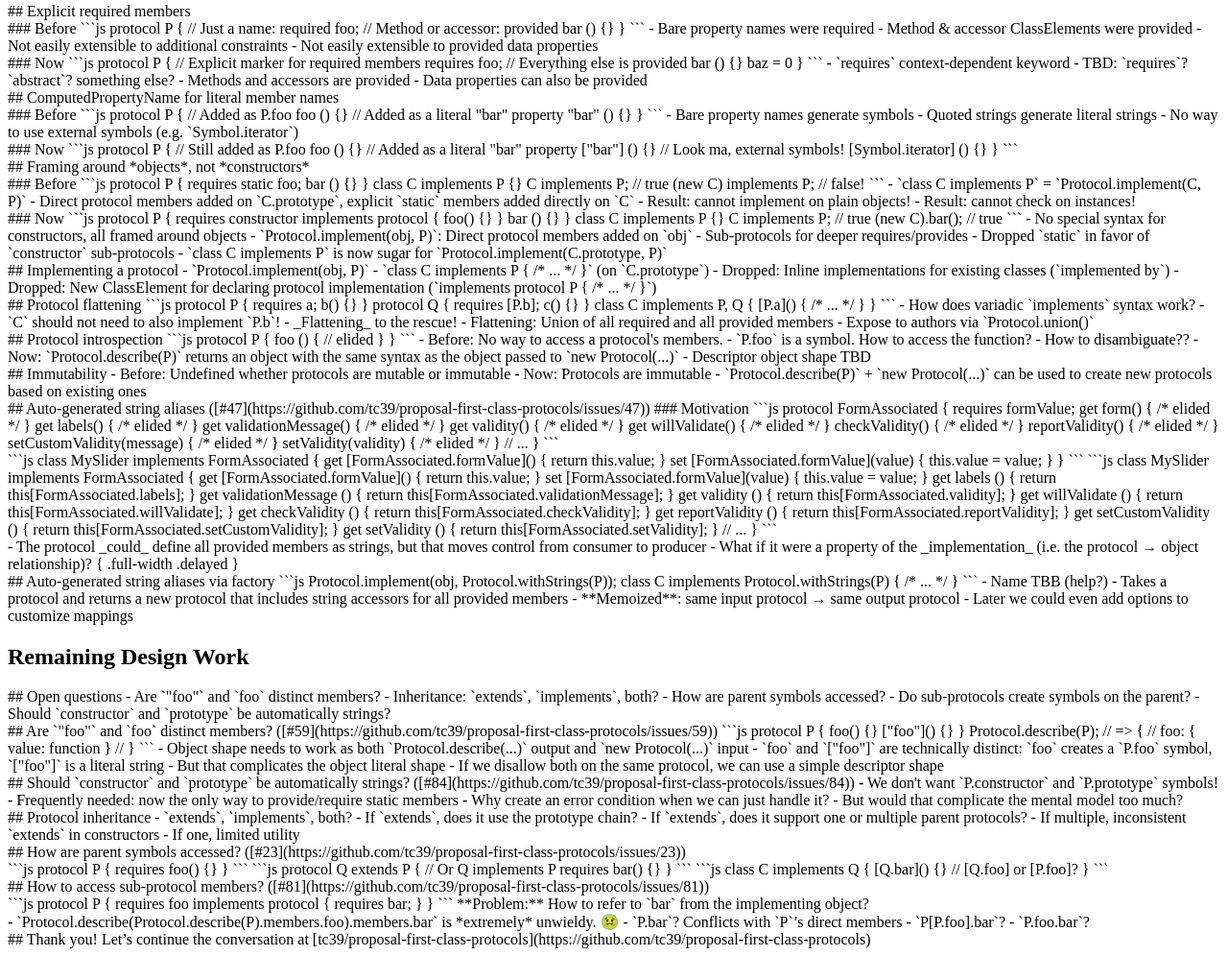
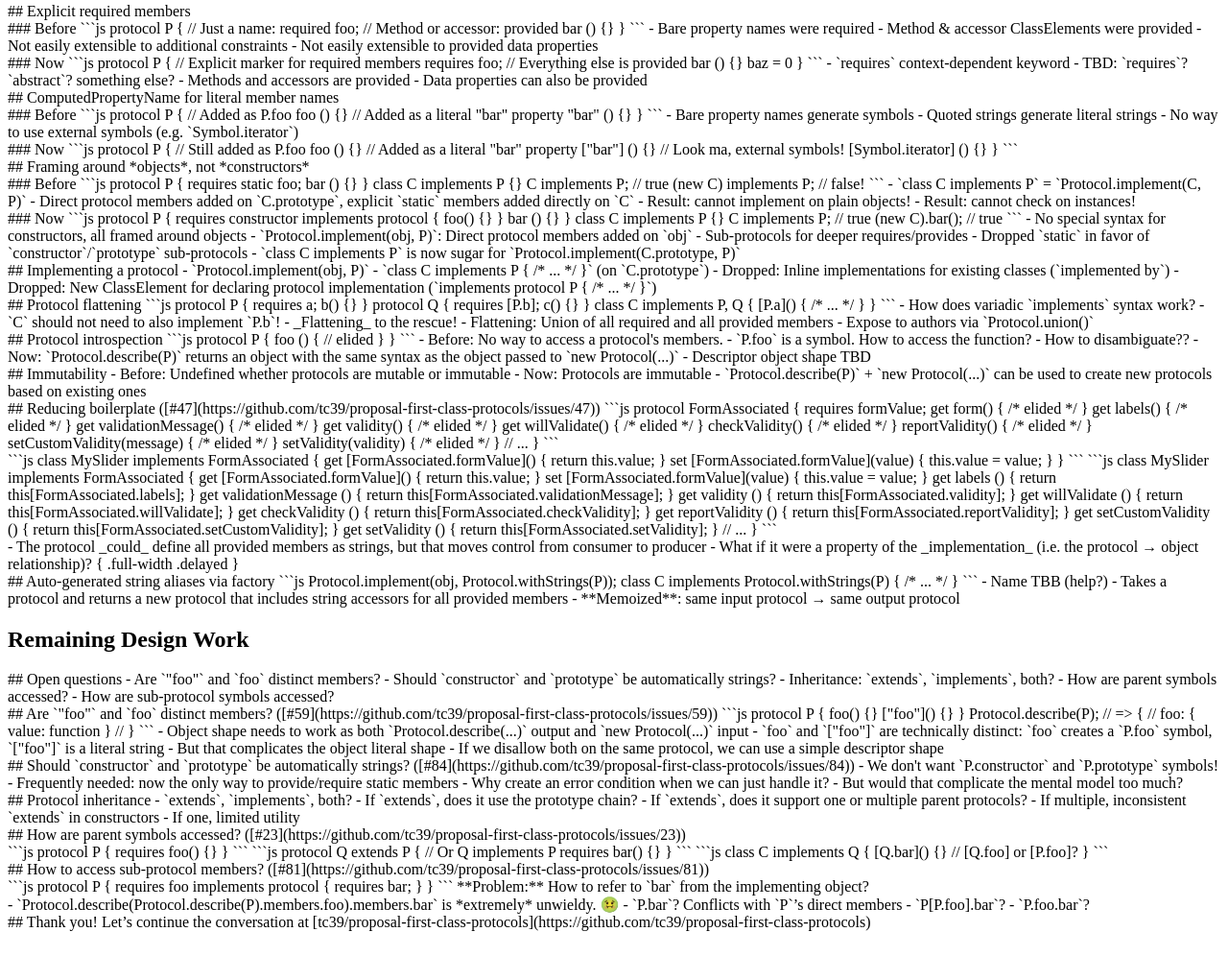
Before and after one commit to tc39/proposal-first-class-protocols, a website with bundled scripts: page slides/2026-03/index.html in a window 1280 px wide. Shown: the part 589-1585 px from the top of the page at 96% size. Built offline with nearby package versions, Linux system fonts and the light colour scheme.

Commit message:
Slide tweaks

````diff
--- a/slides/2026-03/index.html
+++ b/slides/2026-03/index.html
@@ -311,7 +311,7 @@ C implements P; // true
 - No special syntax for constructors, all framed around objects
 - `Protocol.implement(obj, P)`: Direct protocol members added on `obj`
 - Sub-protocols for deeper requires/provides
-- Dropped `static` in favor of `constructor` sub-protocols
+- Dropped `static` in favor of `constructor`/`prototype` sub-protocols
 - `class C implements P` is now sugar for `Protocol.implement(C.prototype, P)`
 
 </section>
@@ -382,8 +382,7 @@ protocol P {
 
 <article class="slide md columns" id="with-strings">
 
-## Auto-generated string aliases ([#47](https://github.com/tc39/proposal-first-class-protocols/issues/47))
-### Motivation
+## Reducing boilerplate ([#47](https://github.com/tc39/proposal-first-class-protocols/issues/47))
 
 ```js
 protocol FormAssociated {
@@ -447,7 +446,6 @@ class C implements Protocol.withStrings(P) { /* ... */ }
 - Name TBB (help?)
 - Takes a protocol and returns a new protocol that includes string accessors for all provided members
 - **Memoized**: same input protocol → same output protocol
-- Later we could even add options to customize mappings
 
 </article>
 
@@ -461,10 +459,10 @@ class C implements Protocol.withStrings(P) { /* ... */ }
 ## Open questions
 
 - Are `"foo"` and `foo` distinct members?
+- Should `constructor` and `prototype` be automatically strings?
 - Inheritance: `extends`, `implements`, both?
 - How are parent symbols accessed?
-- Do sub-protocols create symbols on the parent?
-- Should `constructor` and `prototype` be automatically strings?
+- How are sub-protocol symbols accessed?
 
 </article>
 
````
